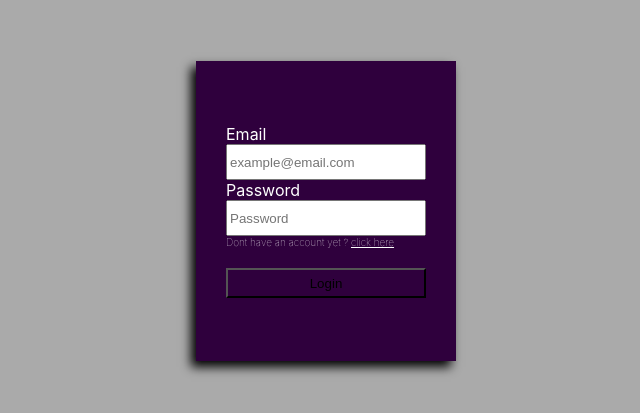
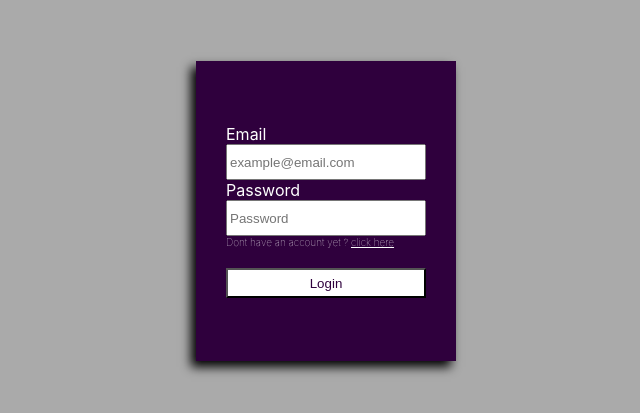
Before and after one commit to eliezerbs9/photohraphy, a React (Create React App) app: page /login in a window 1280 px wide. Shown: the part 189-602 px from the top of the page, without its empty margins (314-954 px from the left). Built offline with nearby package versions, Linux system fonts and the light colour scheme; no server answers.

Commit message:
Fixed problem updating profile photo

```diff
--- a/src/App.css
+++ b/src/App.css
@@ -123,13 +123,14 @@ body{
         margin-top: 20px;
     }
 .btn{
+    color: var(--primary);
+    background-color: white;
     display: inline-block;
     text-align: center;
     text-decoration: none;
     cursor: pointer;
     padding: 4px 2px;
     height: 20px;
-    background-color: transparent;
     width: auto;
 }
     .btn:visited{
--- a/src/components/Login.js
+++ b/src/components/Login.js
@@ -10,6 +10,7 @@ const Login = () => {
     const [email, setEmail] = useState(null)
     const [password, setPassword] = useState(null)
     const {user} = useContext(AuthContext)
+    const [error, setError] = useState(null)
 
     return (
         user ? (
@@ -40,8 +41,18 @@ const Login = () => {
                     <p className="login_box__msg login_box__msg--error"></p>
                     <p className="login_box__msg">Dont have an account yet ? <span><Link to='signin'>click here</Link></span></p>
 
-                    <button className="btn btn--lg"  onClick={ () => {
-                        login(email, password);
+                    <div className="output">
+                        {error && (
+                            <p style={{color: 'red', margin: '0', fontSize: 'xx-small'}}>{error}</p>
+                        )}
+                    </div>
+
+                    <button className="btn btn--lg"  onClick={async (result) => {
+                        result = await login(email, password);
+                        console.log('result: ', result)
+                        if(!result.a){
+                            setError(result.message)
+                        }
                     }}>Login</button>
                 </div>
             </section>
--- a/src/components/Profile/EditProfileModal.js
+++ b/src/components/Profile/EditProfileModal.js
@@ -18,7 +18,7 @@ const EditProfileModal = ({visible, setVisible, profile}) => {
     const onChangeHandler = (e) => {
         e.preventDefault();
         setEditProfile({
-            ...profile,
+            ...editProfile,
             [e.target.name]: e.target.value
         })
     }
--- a/src/scripts/auth.js
+++ b/src/scripts/auth.js
@@ -9,7 +9,8 @@ export const login =  async (email, password) => {
         console.log('log in')
         await auth.signInWithEmailAndPassword(email, password)
     }catch(err){
-        console.log(err)
+        console.error('Failed to authenticate: ', err)
+        return err
     }
 }
 
```
